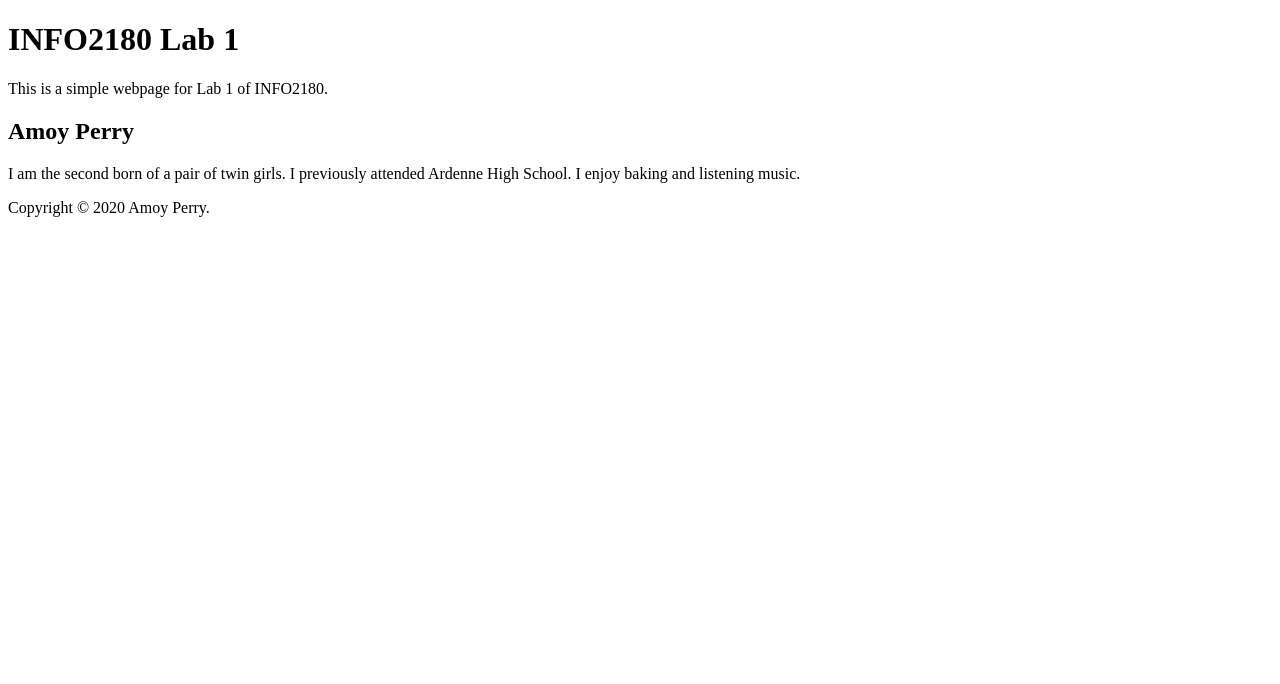
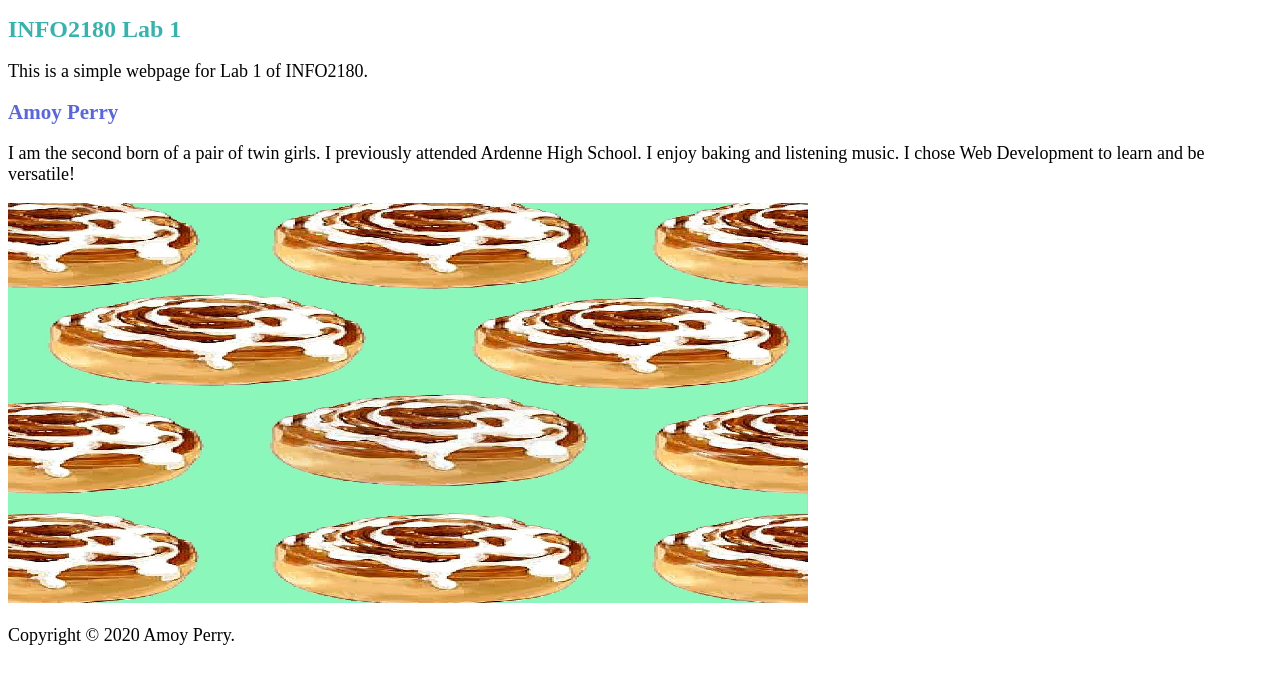
Before and after one commit to AmoyPerry/info2180-lab1, a plain HTML site: page index.html in a window 1280 px wide. Drawn offline with Linux system fonts and the light colour scheme.

Commit message:
An image of some animated cinnamon rolls

```diff
--- a/index.html
+++ b/index.html
@@ -5,6 +5,7 @@
     <meta name="viewport" content="width=devicewidth, initial-scale=1.0">
     <meta http-equiv="X-UA-Compatible" content="ie=edge">
     <title>INFO2180 Lab 1</title>
+    <link href="styles.css" rel="stylesheet" type="text/css">
 </head>
 <body>
  <header>
@@ -13,7 +14,8 @@
  </header>
  <main>
  <h2>Amoy Perry</h2>
- <p> I am the second born of a pair of twin girls. I previously attended Ardenne High School. I enjoy baking and listening music. </p>
+ <p> I am the second born of a pair of twin girls. I previously attended Ardenne High School. I enjoy baking and listening music. I chose Web Development to learn and be versatile! </p>
+ <img src="cinni.jpg" alt="An image of a cinnamon roll.">
  </main>
  <footer>
  <p>Copyright &copy; 2020 Amoy Perry.</p>
--- a/styles.css
+++ b/styles.css
@@ -14,3 +14,4 @@ p
 {
 font-size:18px;
 }
+img{width: 800px; height: 400px;}
```
Also changed, not shown: cinni.jpg (added).
